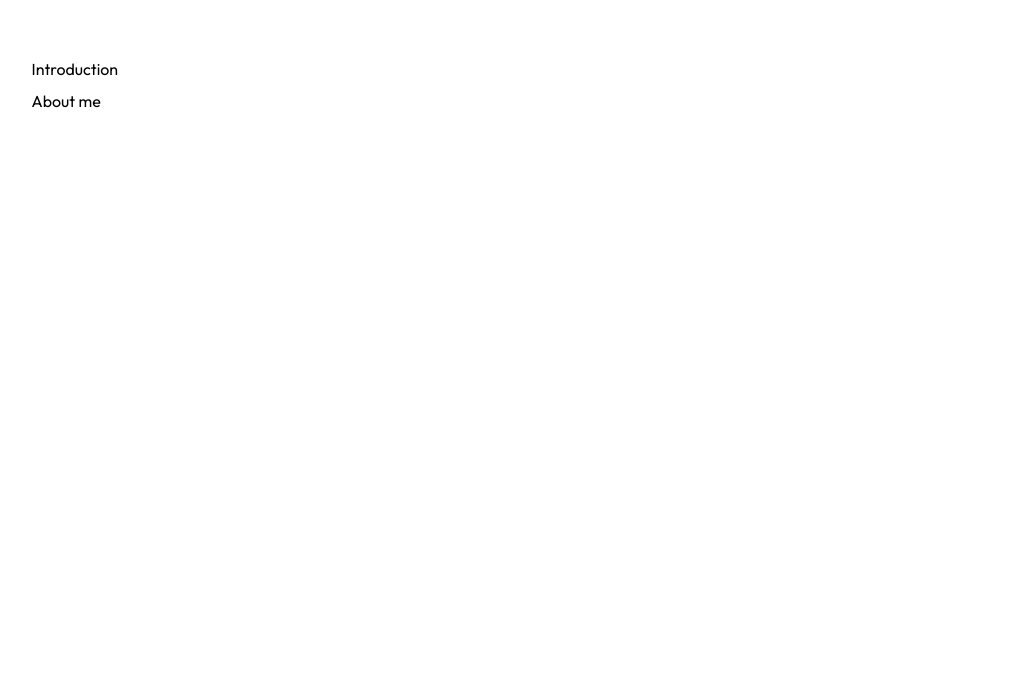
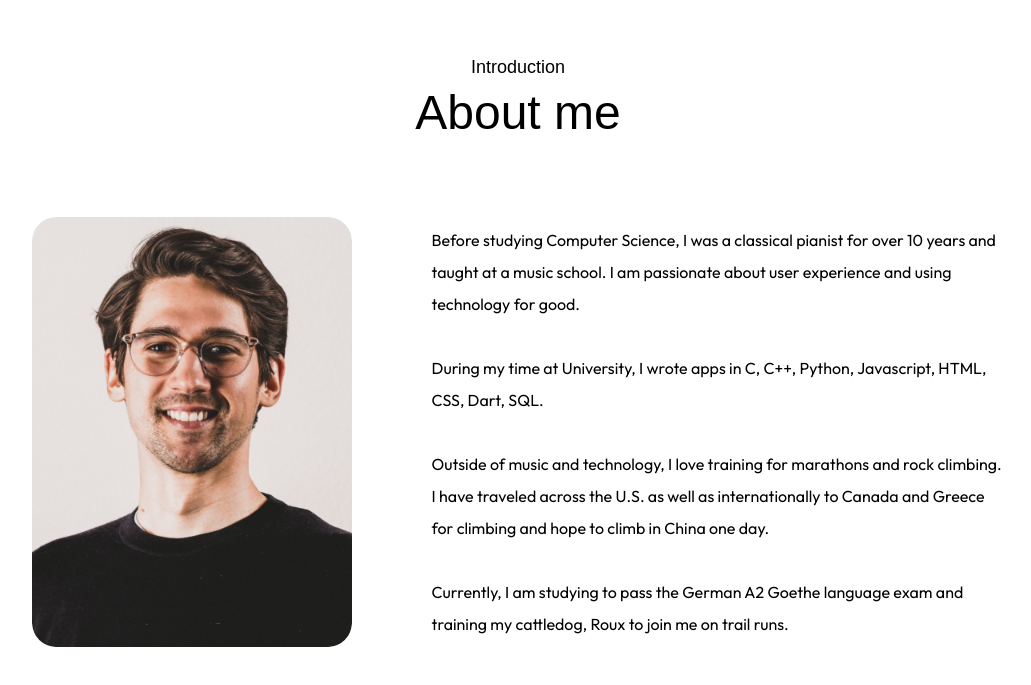
Before and after one commit to jasbot01/other-portfolio, a Next.js app in the folder my-app/: page / in a window 1280 px wide. Shown: the part 787-1472 px from the top of the page, without its empty margins (122-1153 px from the left). Before the commit the page ends 944 px from the top, so only its background shows below. Built offline with nearby package versions, Linux system fonts and the light colour scheme; a web font is replaced by a local one.

Commit message:
updated about me section

```diff
--- a/my-app/components/About.jsx
+++ b/my-app/components/About.jsx
@@ -1,10 +1,43 @@
 import React from 'react'
+import Image from 'next/image'
+import {assets} from '@/assets/assets'
+import {Ovo} from 'next/font/google';
+
+const ovo = Ovo ({
+    weight: '400',
+    subsets: ['latin'],
+});
+
 
 const About = () => {
     return (
-        <div id='about' className='w-full px-[12%] py-10 scroll-mt-20'>
-            <h4>Introduction</h4>
-            <h2>About me</h2>
+        <div id='about' className={`${ovo.className} w-full px-[12%] py-10 scroll-mt-20`}>
+            <h4 className={`${ovo.className} text-center mb-2 text-lg`}>
+                Introduction
+            </h4>
+
+            <h2 className={`${ovo.className} text-center text-5xl`}>
+                About me
+            </h2>
+
+            {/* this is so that there are two columns with the divs */}
+            <div className='flex w-full flex-col lg:flex-row items-center gap-20 my-20'>
+                <div className='w-64 sm:w-80 rounded-3xl max-w-none'>
+                    <Image src={assets.user_image} alt='user' className='w-full rounded-3xl'/>
+                </div>
+                <div className='flex-1'>
+                    <p>
+                        Before studying Computer Science, I was a classical pianist for over 10 years and taught at a music
+                        school. I am passionate about user experience and using technology for good.<br/><br/>
+                        During my time at University, I wrote apps in C, C++, Python, Javascript, HTML, CSS, Dart, SQL. <br/><br/>
+                        Outside of music and technology, I love training for marathons and rock climbing. I have traveled across the U.S.
+                        as well as internationally to Canada and Greece for climbing and hope to climb in China one day.<br/><br/>
+                        Currently, I am studying to pass the German A2 Goethe language exam and training my cattledog, Roux to join me on
+                        trail runs.
+                    </p>
+                </div>
+            </div>
+
         </div>
     )
 }
```
